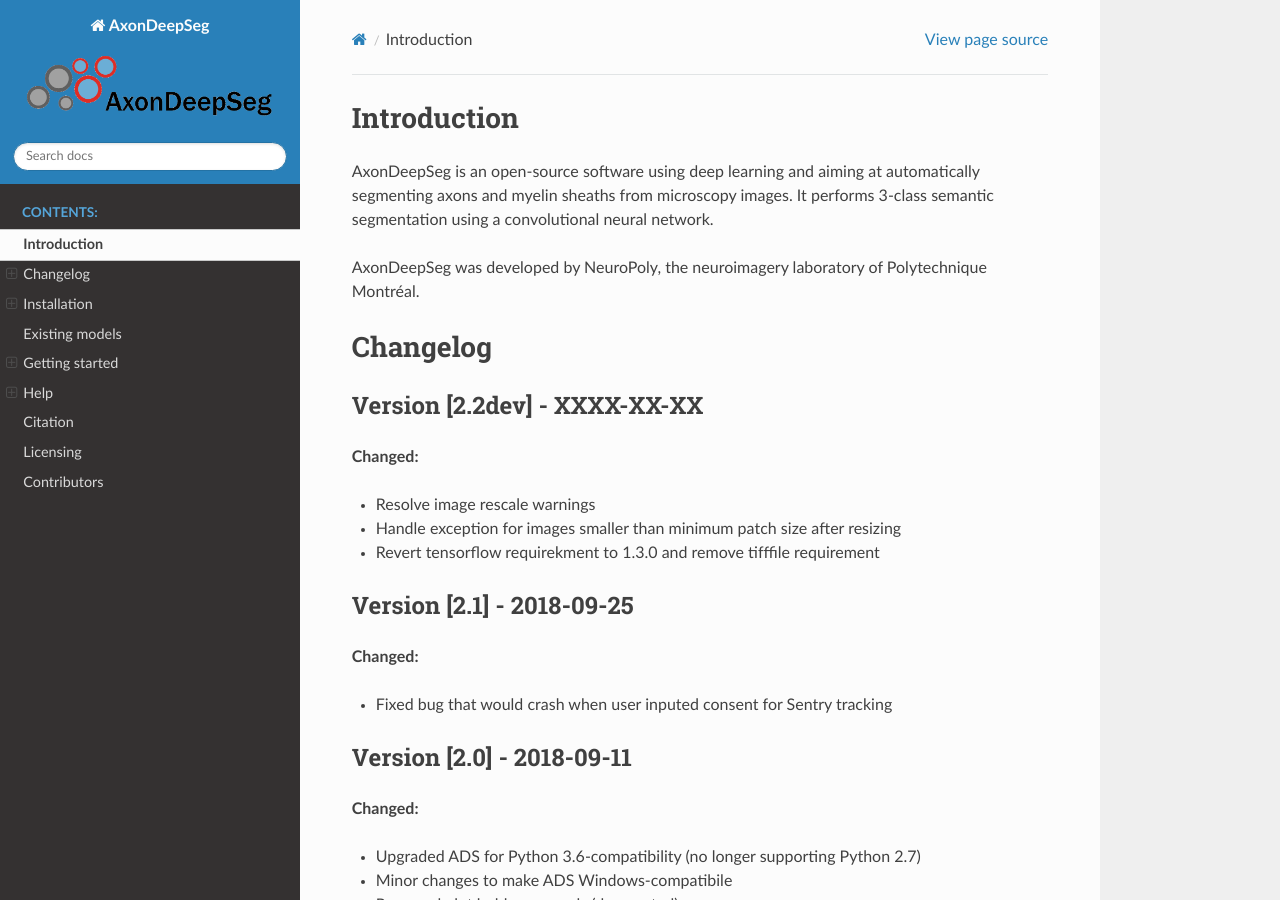
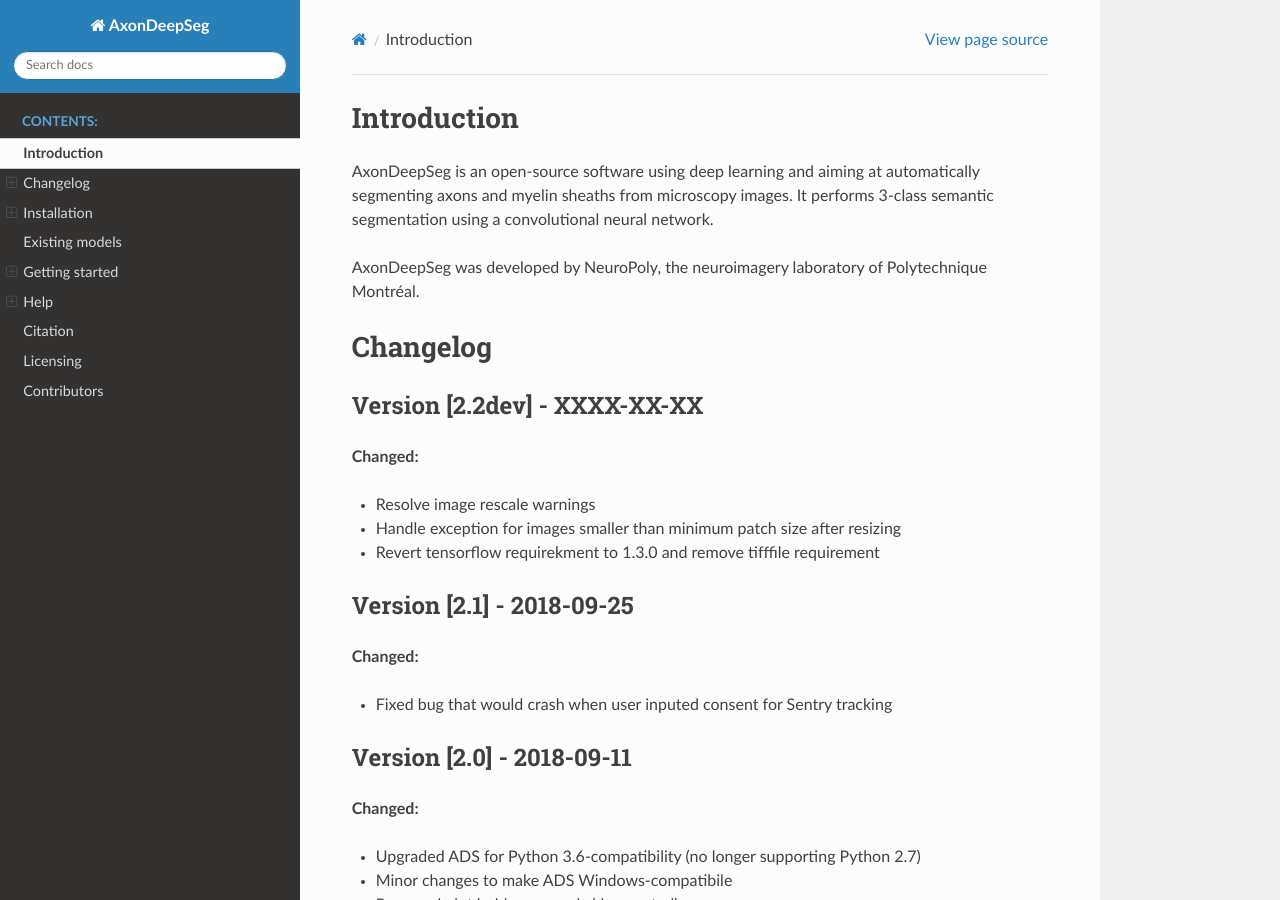
Before and after one commit to axondeepseg/axondeepseg, a Sphinx documentation site: the page built from docs/source/documentation.rst, in a window 1280 px wide and 900 px high. Built offline with Sphinx 7.4.7 and the Read the Docs theme 2.0.0, drawn with Linux system fonts in a browser that asks for light colours.

Commit message:
[DOC] Test PDF version of logo

```diff
--- a/docs/source/conf.py
+++ b/docs/source/conf.py
@@ -102,7 +102,7 @@
     'display_version': False,
     'navigation_depth': 4,
 }
-html_logo = '_static/logo_ads-alpha-opaque-colors.png'
+html_logo = '_static/logo_ads.pdf'
 
 
 # Add any paths that contain custom static files (such as style sheets) here,
```
